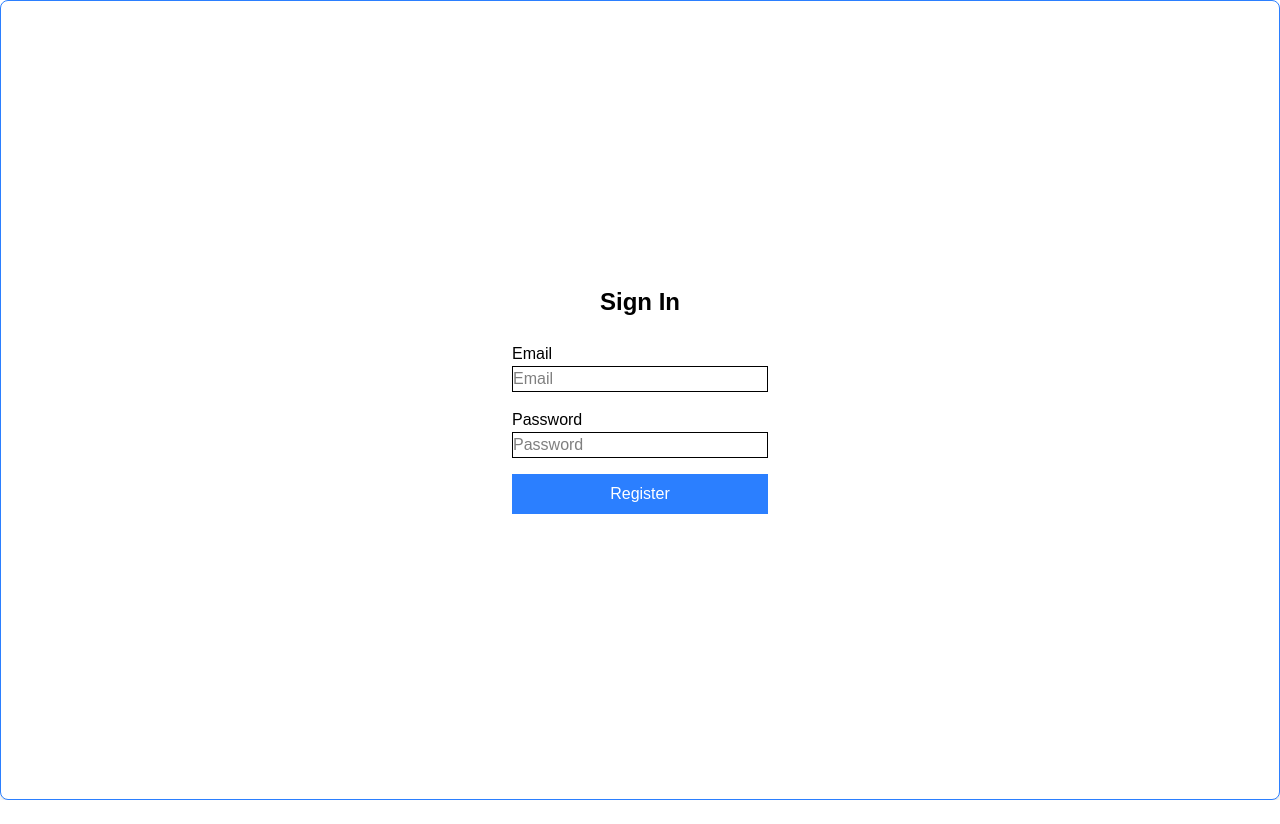
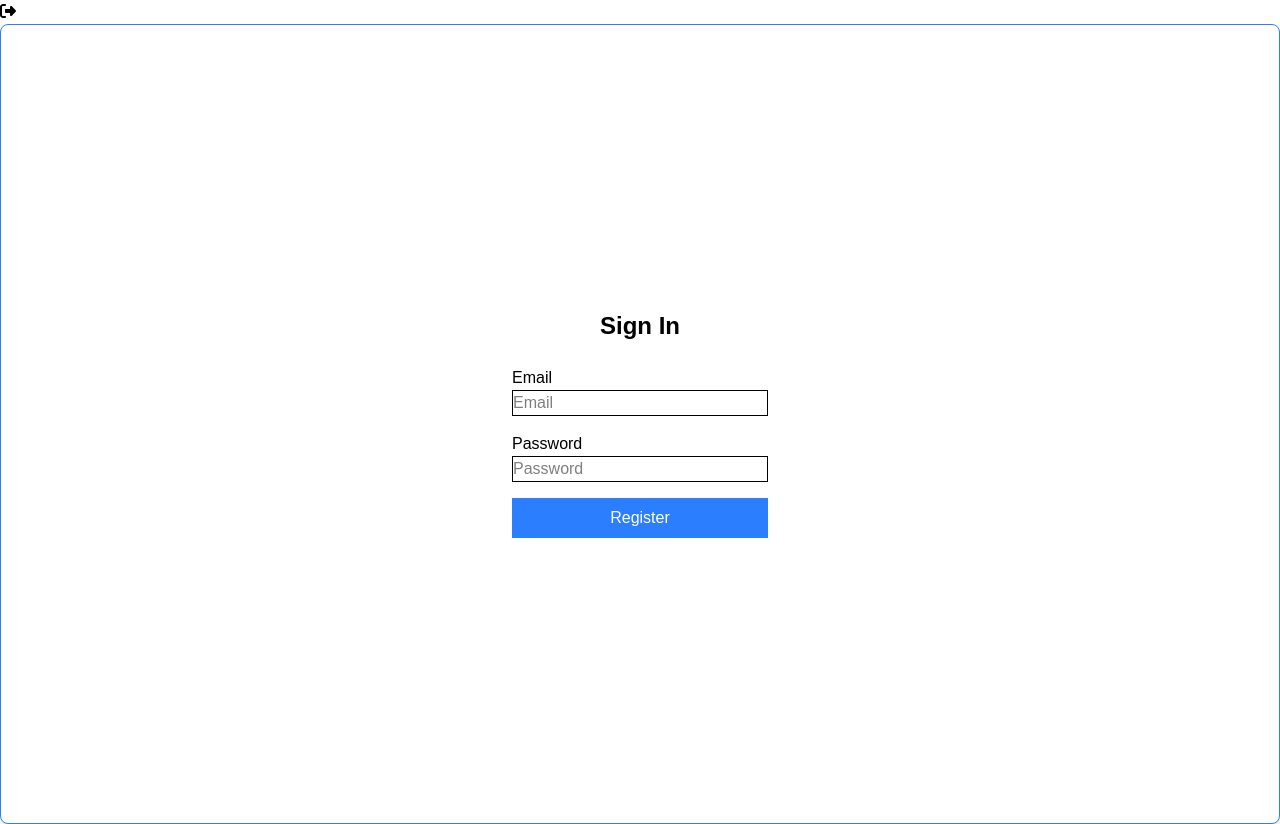
Before and after one commit to dela-ger/Talitha, a Next.js app in the folder talitha-app/: page / in a window 1280 px wide. Before the commit the page ends 800 px from the top, so only its background shows below. Built offline with nearby package versions, Linux system fonts and the light colour scheme.

Commit message:
Adding Clerk auth

```diff
--- a/talitha-app/app/page.tsx
+++ b/talitha-app/app/page.tsx
@@ -1,9 +1,11 @@
+import LogOutButton from "@/auth/nextjs/components/LogOutButton";
 import SignInForm from "@/auth/nextjs/components/SignInForm";
 // import SignUpForm from "@/auth/nextjs/components/SignUpForm";
 
 export default function Home() {
   return (
     <div>
+      <LogOutButton />
       <SignInForm />
     </div>
   );
--- a/talitha-app/auth/nextjs/components/LogOutButton.tsx
+++ b/talitha-app/auth/nextjs/components/LogOutButton.tsx
@@ -0,0 +1,15 @@
+import React from 'react'
+import { config } from '@fortawesome/fontawesome-svg-core';
+import '@fortawesome/fontawesome-svg-core/styles.css';
+import { FontAwesomeIcon } from '@fortawesome/react-fontawesome';
+import { faRightFromBracket } from '@fortawesome/free-solid-svg-icons';
+
+config.autoAddCss = false;
+
+function LogOutButton() {
+  return (
+    <div><FontAwesomeIcon icon={faRightFromBracket} /></div>
+  )
+}
+
+export default LogOutButton
```
Also changed, not shown: talitha-app/package.json (+11 -6 lines), 1 other file (tests, documents, lock files or other folders).
